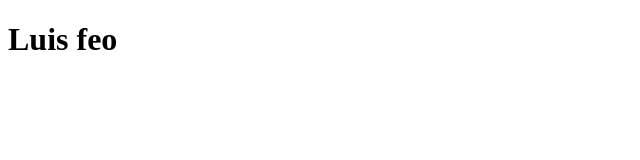
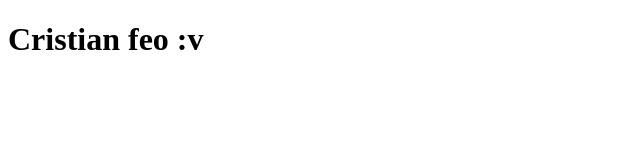
Before and after one commit to chrisvg-dev/blog, a plain HTML site: page index.html in a window 1280 px wide. Shown: the whole page, without its empty margins (0-640 px from the left). Drawn offline with Linux system fonts and the light colour scheme.

Commit message:
Se cambio el feo

```diff
--- a/index.html
+++ b/index.html
@@ -7,6 +7,6 @@
 	<link rel="stylesheet" href="">
 </head>
 <body>
-	<h1>Luis feo</h1>
+	<h1>Cristian feo :v</h1>
 </body>
 </html>
```
